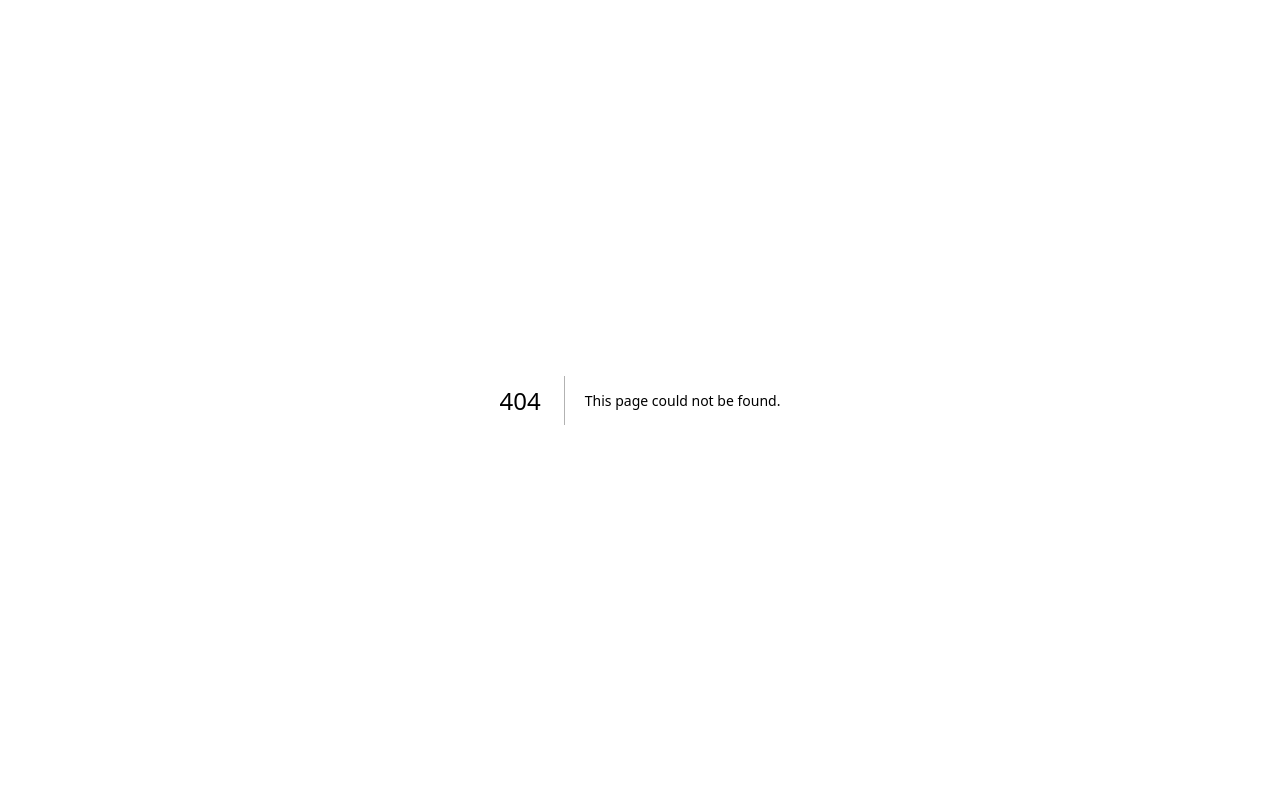
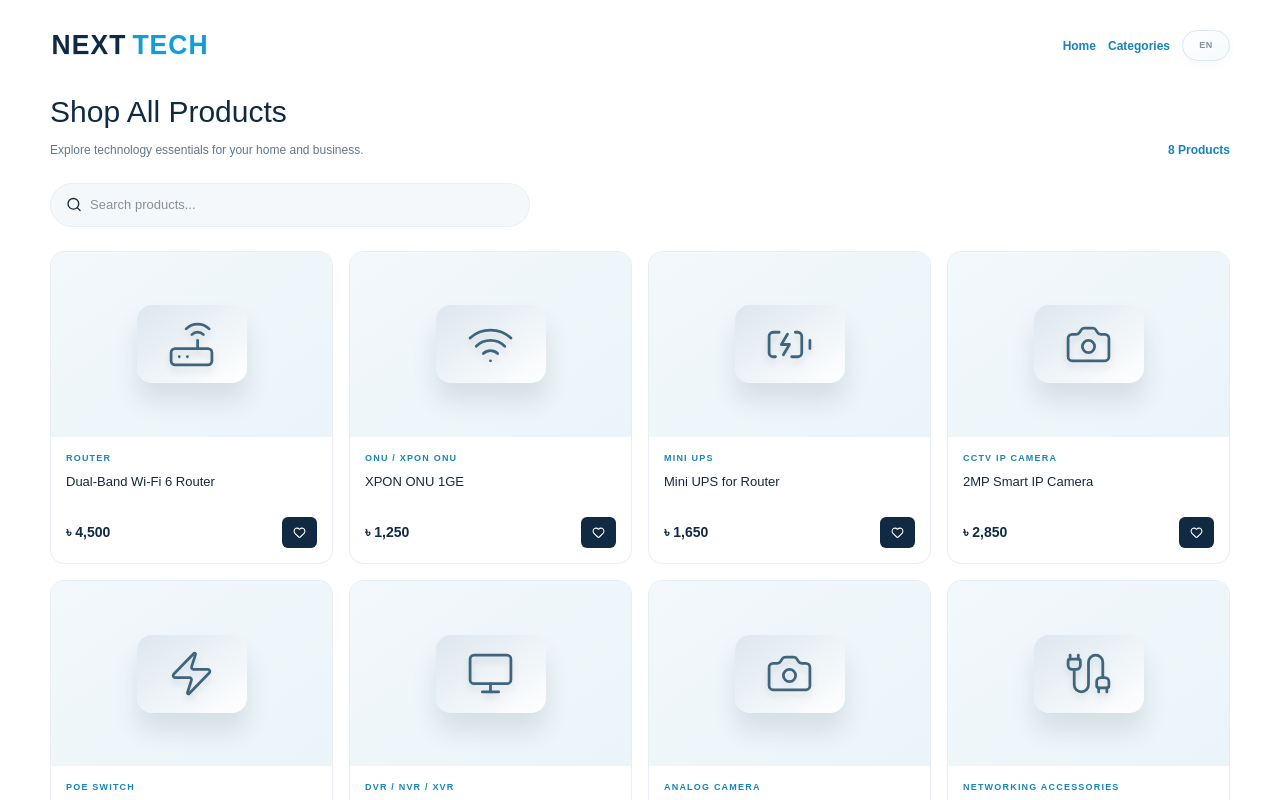
Before and after one commit to neorisexyz/next-tech-store, a Next.js app: page /shop in a window 1280 px wide. Before the commit this address had no page. Shown: the top 800 px of the page. Built offline with nearby package versions, Linux system fonts and the light colour scheme.

Commit message:
Add dedicated shop page

```diff
--- /dev/null
+++ b/app/shop/page.tsx
@@ -0,0 +1,30 @@
+'use client';
+import Link from 'next/link';
+import { useMemo, useState } from 'react';
+import { Search, Heart, ShoppingBag, Router, Wifi, BatteryCharging, Camera, Monitor, Zap, Cable } from 'lucide-react';
+
+const items=[
+{name:'Dual-Band Wi-Fi 6 Router',bn:'ডুয়াল-ব্যান্ড Wi-Fi 6 রাউটার',category:'Router',slug:'router',price:'৳ 4,500',Icon:Router},
+{name:'XPON ONU 1GE',bn:'XPON ONU 1GE',category:'ONU / XPON ONU',slug:'onu',price:'৳ 1,250',Icon:Wifi},
+{name:'Mini UPS for Router',bn:'রাউটারের জন্য মিনি UPS',category:'Mini UPS',slug:'mini-ups',price:'৳ 1,650',Icon:BatteryCharging},
+{name:'2MP Smart IP Camera',bn:'2MP স্মার্ট IP ক্যামেরা',category:'CCTV IP Camera',slug:'cctv-ip-camera',price:'৳ 2,850',Icon:Camera},
+{name:'8-Port PoE Network Switch',bn:'৮-পোর্ট PoE নেটওয়ার্ক সুইচ',category:'PoE Switch',slug:'poe-switch',price:'৳ 3,200',Icon:Zap},
+{name:'4 Channel Network Recorder',bn:'৪-চ্যানেল নেটওয়ার্ক রেকর্ডার',category:'DVR / NVR / XVR',slug:'dvr-nvr-xvr',price:'৳ 4,900',Icon:Monitor},
+{name:'Outdoor Bullet Camera',bn:'আউটডোর বুলেট ক্যামেরা',category:'Analog Camera',slug:'analog-camera',price:'৳ 1,850',Icon:Camera},
+{name:'Gigabit Networking Cable',bn:'গিগাবিট নেটওয়ার্কিং ক্যাবল',category:'Networking Accessories',slug:'networking-accessories',price:'৳ 450',Icon:Cable}
+];
+export default function ShopPage(){
+const [lang,setLang]=useState<'EN'|'BN'>('EN');const [q,setQ]=useState('');const [saved,setSaved]=useState<string[]>([]);
+const list=useMemo(()=>items.filter(x=>(x.name+' '+x.bn+' '+x.category).toLowerCase().includes(q.toLowerCase())),[q]);
+return <main className="container" style={{paddingTop:30,minHeight:'75vh'}}>
+<div style={{display:'flex',justifyContent:'space-between',alignItems:'center',gap:15,flexWrap:'wrap',marginBottom:28}}>
+<Link className="brand" href="/"><strong><span className="brand-next">NEXT</span><span className="brand-tech">TECH</span></strong></Link>
+<div style={{display:'flex',gap:12,alignItems:'center'}}><Link className="textlink" href="/">Home</Link><Link className="textlink" href="/categories">{lang==='BN'?'ক্যাটাগরি':'Categories'}</Link><button className="language-toggle" onClick={()=>setLang(v=>v==='EN'?'BN':'EN')}>{lang}</button></div>
+</div>
+<div className="section-head"><div><h1 style={{fontSize:30,color:'var(--navy)',margin:0}}>{lang==='BN'?'সব পণ্য':'Shop All Products'}</h1><p>{lang==='BN'?'আপনার প্রয়োজনীয় প্রযুক্তি পণ্য খুঁজে নিন':'Explore technology essentials for your home and business.'}</p></div><span className="textlink">{list.length} {lang==='BN'?'টি পণ্য':'Products'}</span></div>
+<label className="searchbox" style={{maxWidth:480,width:'100%',marginBottom:24}}><Search size={17}/><input placeholder={lang==='BN'?'পণ্য খুঁজুন...':'Search products...'} value={q} onChange={e=>setQ(e.target.value)}/></label>
+<div className="product-grid">{list.map(({name,bn,category,slug,price,Icon})=><article className="product" key={name}><Link href={'/categories/'+slug} className="product-visual" style={{textDecoration:'none'}}><div className="product-symbol"><Icon size={49} strokeWidth={1.35}/></div></Link><div className="product-info"><div className="product-type">{category}</div><h3>{lang==='BN'?bn:name}</h3><div className="product-bottom"><span className="price">{price}</span><button className="addbtn" onClick={()=>setSaved(v=>v.includes(name)?v.filter(x=>x!==name):[...v,name])}><Heart size={13} fill={saved.includes(name)?'currentColor':'none'}/></button></div></div></article>)}</div>
+{list.length===0&&<p style={{padding:30,textAlign:'center'}}>{lang==='BN'?'কোনো পণ্য পাওয়া যায়নি':'No products found.'}</p>}
+<div style={{padding:'35px 0'}}><Link className="textlink" href="/">← {lang==='BN'?'হোমে ফিরে যান':'Back to Home'}</Link></div>
+</main>
+}
```
